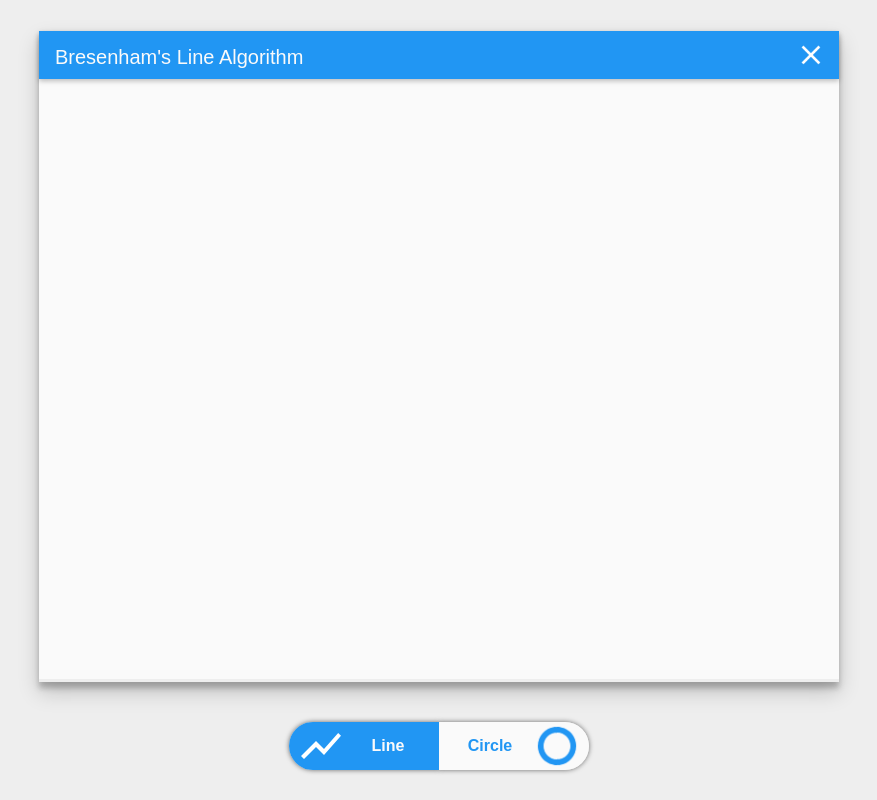
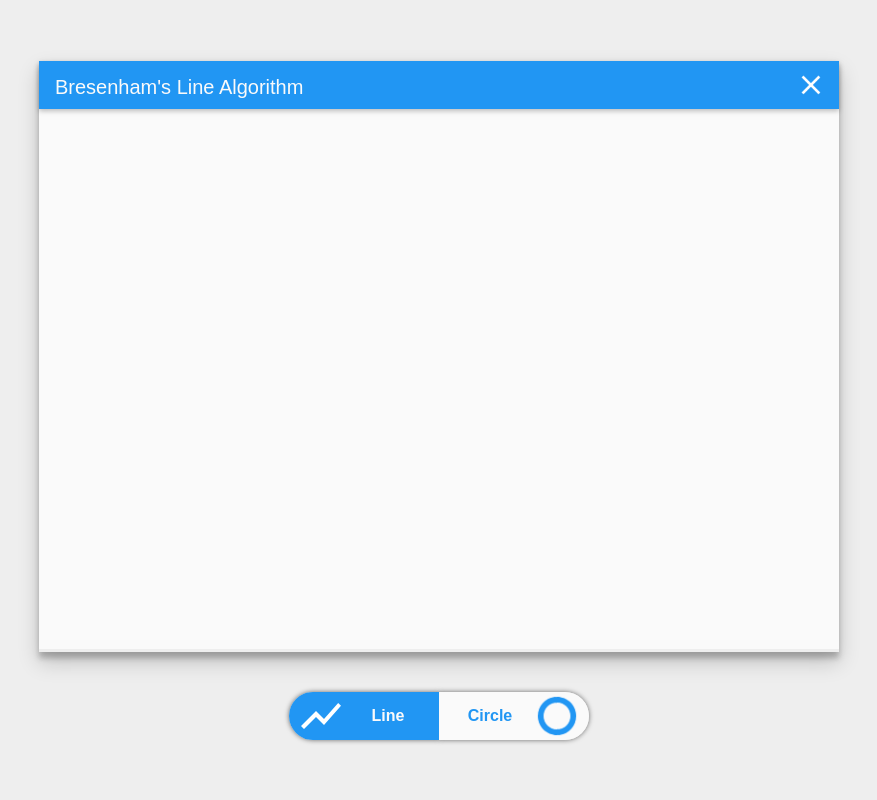
Before and after one commit to unshame/CGDemo, a plain HTML site: page Lab2-Bresenham/index.html in a window 1280 px wide. Shown: the whole page, without its empty margins (201-1078 px from the left). Drawn offline with Linux system fonts and the light colour scheme.

Commit message:
CG Lab2: css adjustments

```diff
--- a/Lab2-Bresenham/css/style.css
+++ b/Lab2-Bresenham/css/style.css
@@ -10,19 +10,18 @@ body {
     justify-content: center;
 
     min-height: 100%;
+    padding: 16px;
 
     background: #EEEEEE;
-
     font-family: sans-serif;
 }
 
 .elevated {
     box-shadow: 0 10px 20px rgba(0,0,0,0.19), 0 6px 6px rgba(0,0,0,0.23);
-
+    width: 800px;
 }
 
 header {
-	width: 800px;
     height: 48px;
     z-index: 1;
     position: relative;
@@ -62,10 +61,10 @@ button.clear:before {
 }
 
 canvas {
-    width: 800px;
-    height: 600px;
+    width: 100%;
+    height: 540px;
     background: #FAFAFA;
-    cursor: pointer;
+    cursor: crosshair;
 }
 
 .buttons {
```
